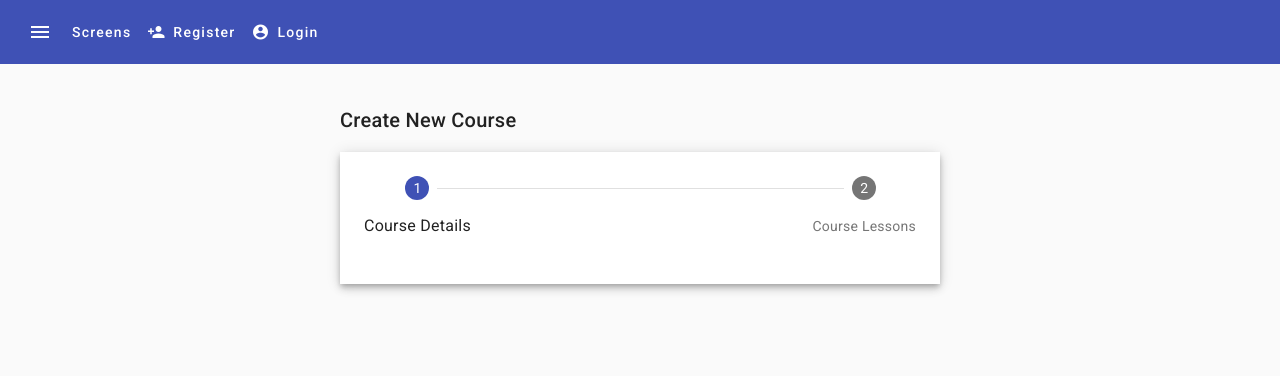
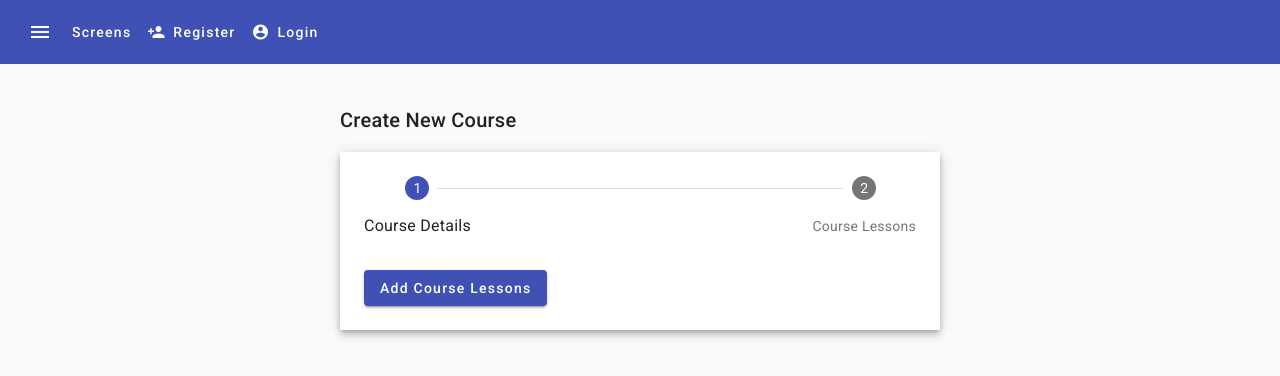
Before and after one commit to paolopci/angular-material-course, an Angular app: page /add-new-course in a window 1280 px wide. Shown: the top 376 px of the page. Built offline with nearby package versions, Linux system fonts and the light colour scheme.

Commit message:
add buttons in two Steppers

```diff
--- a/src/app/create-course/create-course.component.html
+++ b/src/app/create-course/create-course.component.html
@@ -7,10 +7,19 @@
     <mat-step errorMessage="Course details in error">
       <ng-template matStepLabel>Course Details</ng-template>
       <create-course-step-1></create-course-step-1>
+      <div class="stepper-buttons">
+        <button mat-raised-button color="primary" matStepperNext>Add Course Lessons</button>
+      </div>
     </mat-step>
+
     <mat-step errorMessage="Course lessons in error">
       <ng-template matStepLabel>Course Lessons</ng-template>
       <create-course-step-2></create-course-step-2>
+
+      <div class="stepper-buttons">
+        <button mat-raised-button matStepperPrevious>Back</button>
+        <button mat-raised-button color="accent">Create Course</button>
+      </div>
     </mat-step>
 
 
```
